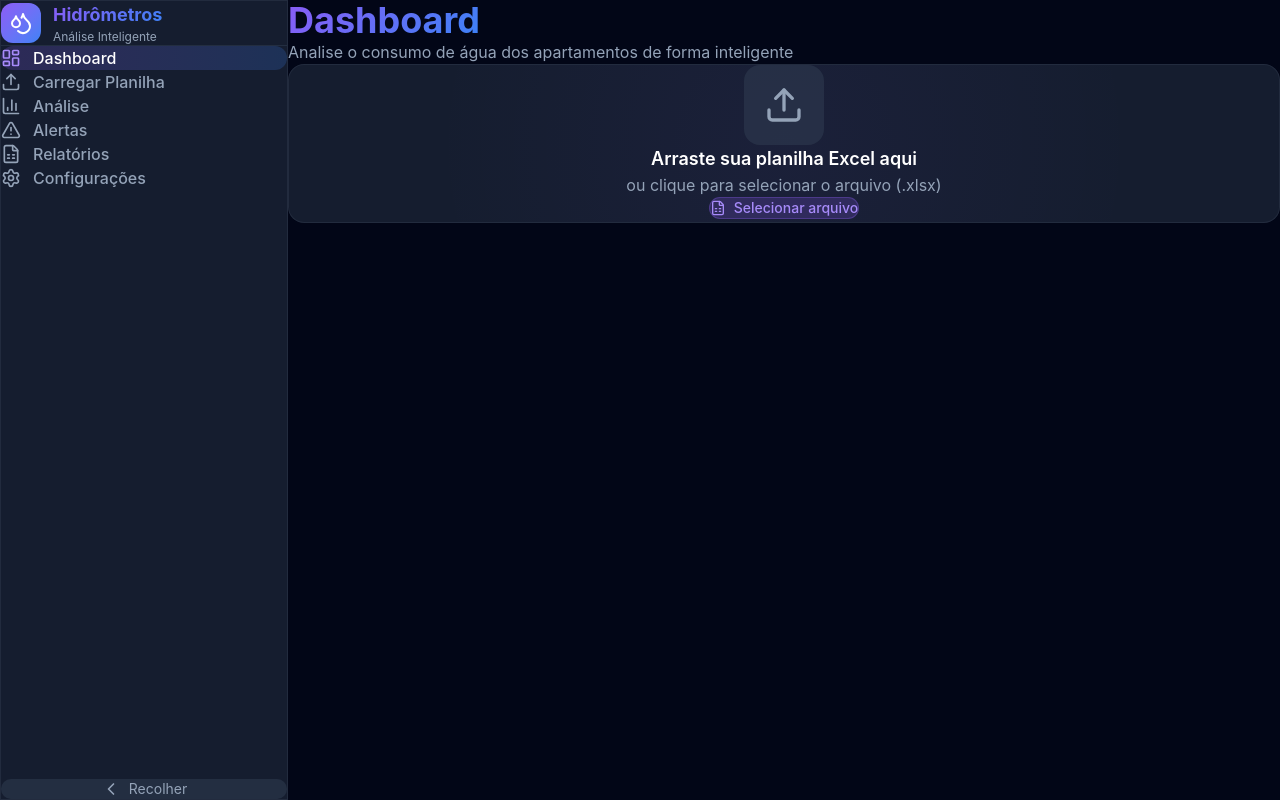
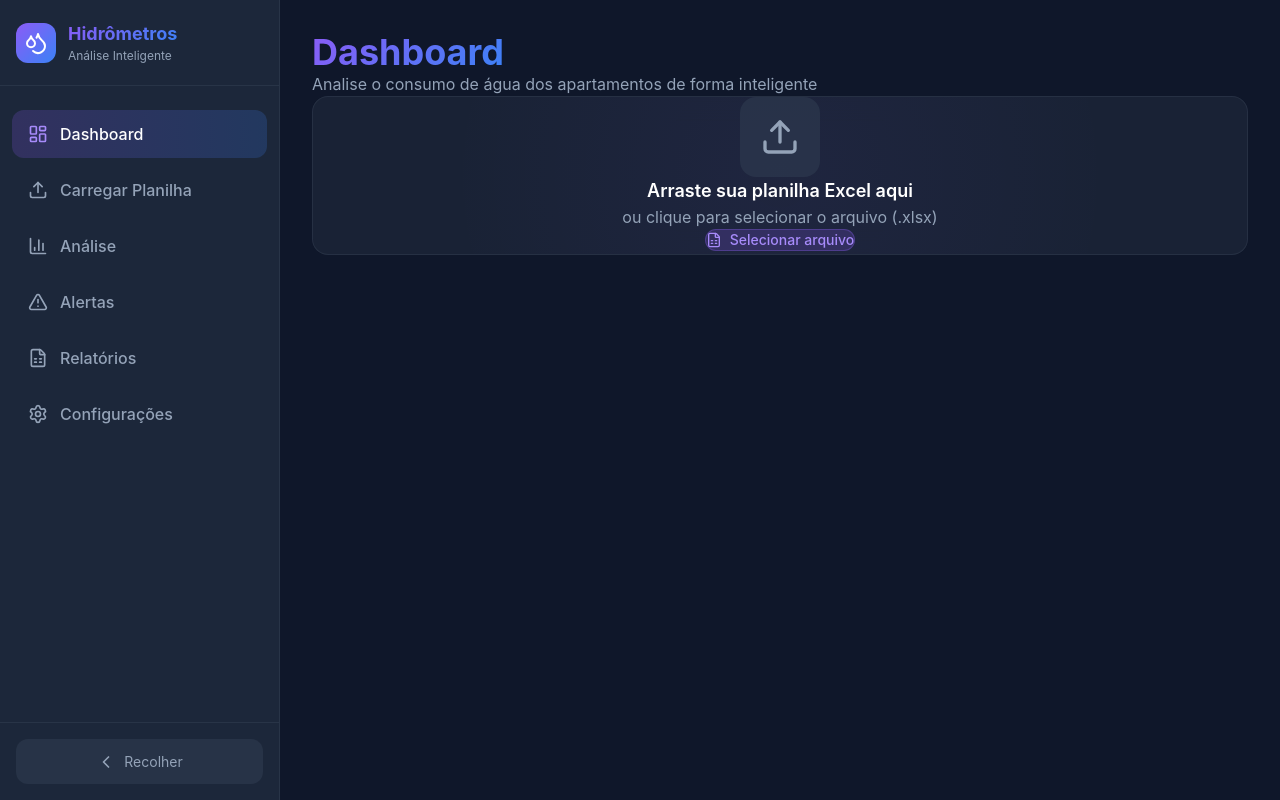
Before and after one commit to Henrique1601/analise-hidrometros, a React (Vite) app: page / in a window 1280 px wide. Built offline with nearby package versions, Linux system fonts and the light colour scheme.

Commit message:
fix: use inline styles for sidebar to ensure proper spacing

```diff
--- a/src/components/Layout.tsx
+++ b/src/components/Layout.tsx
@@ -9,15 +9,19 @@ export function Layout({ children }: LayoutProps) {
   const [isSidebarCollapsed, setIsSidebarCollapsed] = useState(false);
 
   return (
-    <div className="min-h-screen bg-dark-950">
+    <div style={{ minHeight: '100vh', background: '#0f172a' }}>
       <Sidebar
         isCollapsed={isSidebarCollapsed}
         onToggle={() => setIsSidebarCollapsed(!isSidebarCollapsed)}
       />
 
       <main
-        className="min-h-screen p-8 transition-all duration-300"
-        style={{ marginLeft: isSidebarCollapsed ? 80 : 288 }}
+        style={{
+          minHeight: '100vh',
+          padding: '32px',
+          marginLeft: isSidebarCollapsed ? '80px' : '280px',
+          transition: 'margin-left 0.3s ease',
+        }}
       >
         {children}
       </main>
--- a/src/components/Sidebar.tsx
+++ b/src/components/Sidebar.tsx
@@ -10,7 +10,6 @@ import {
   Droplets,
   FileSpreadsheet
 } from 'lucide-react';
-import clsx from 'clsx';
 
 interface SidebarProps {
   isCollapsed: boolean;
@@ -29,45 +28,148 @@ const menuItems = [
 export function Sidebar({ isCollapsed, onToggle }: SidebarProps) {
   const [activeItem, setActiveItem] = useState('dashboard');
 
+  const styles = {
+    sidebar: {
+      position: 'fixed' as const,
+      left: 0,
+      top: 0,
+      height: '100vh',
+      width: isCollapsed ? '80px' : '280px',
+      background: 'rgba(30, 41, 59, 0.95)',
+      backdropFilter: 'blur(12px)',
+      borderRight: '1px solid rgba(148, 163, 184, 0.1)',
+      zIndex: 50,
+      display: 'flex',
+      flexDirection: 'column' as const,
+      transition: 'width 0.3s ease',
+      overflow: 'hidden',
+    },
+    logo: {
+      display: 'flex',
+      alignItems: 'center',
+      gap: '12px',
+      padding: '20px 16px',
+      borderBottom: '1px solid rgba(148, 163, 184, 0.1)',
+    },
+    logoIcon: {
+      width: '40px',
+      height: '40px',
+      borderRadius: '12px',
+      background: 'linear-gradient(135deg, #8b5cf6, #3b82f6)',
+      display: 'flex',
+      alignItems: 'center',
+      justifyContent: 'center',
+      flexShrink: 0,
+    },
+    logoText: {
+      overflow: 'hidden',
+    },
+    logoTitle: {
+      fontWeight: 700,
+      fontSize: '18px',
+      background: 'linear-gradient(135deg, #8b5cf6, #3b82f6)',
+      WebkitBackgroundClip: 'text',
+      WebkitTextFillColor: 'transparent',
+      whiteSpace: 'nowrap' as const,
+    },
+    logoSubtitle: {
+      fontSize: '12px',
+      color: '#94a3b8',
+      whiteSpace: 'nowrap' as const,
+    },
+    nav: {
+      flex: 1,
+      padding: '24px 12px',
+      display: 'flex',
+      flexDirection: 'column' as const,
+      gap: '8px',
+    },
+    menuItem: (isActive: boolean) => ({
+      display: 'flex',
+      alignItems: 'center',
+      gap: '12px',
+      width: '100%',
+      padding: isCollapsed ? '12px' : '12px 16px',
+      borderRadius: '12px',
+      border: 'none',
+      cursor: 'pointer',
+      transition: 'all 0.2s',
+      justifyContent: isCollapsed ? 'center' : 'flex-start',
+      background: isActive
+        ? 'linear-gradient(90deg, rgba(139,92,246,0.2), rgba(59,130,246,0.2))'
+        : 'transparent',
+      color: isActive ? '#fff' : '#94a3b8',
+    }),
+    menuIcon: (isActive: boolean) => ({
+      width: '20px',
+      height: '20px',
+      flexShrink: 0,
+      color: isActive ? '#a78bfa' : 'inherit',
+    }),
+    menuLabel: {
+      fontWeight: 500,
+      whiteSpace: 'nowrap' as const,
+    },
+    footer: {
+      padding: '16px',
+      borderTop: '1px solid rgba(148, 163, 184, 0.1)',
+    },
+    toggleBtn: {
+      width: '100%',
+      display: 'flex',
+      alignItems: 'center',
+      justifyContent: 'center',
+      gap: '8px',
+      padding: '12px',
+      borderRadius: '12px',
+      border: 'none',
+      cursor: 'pointer',
+      background: 'rgba(51, 65, 85, 0.5)',
+      color: '#94a3b8',
+      transition: 'all 0.2s',
+    },
+  };
+
   return (
-    <aside
-      className={clsx(
-        "fixed left-0 top-0 h-screen glass border-r border-dark-700/50 z-50 flex flex-col transition-all duration-300",
-        isCollapsed ? "w-20" : "w-72"
-      )}
-    >
+    <aside style={styles.sidebar}>
       {/* Logo */}
-      <div className="flex items-center gap-3 px-4 py-5 border-b border-dark-700/50">
-        <div className="w-10 h-10 rounded-xl bg-gradient-to-br from-primary-500 to-secondary-500 flex items-center justify-center flex-shrink-0">
+      <div style={styles.logo}>
+        <div style={styles.logoIcon}>
           <Droplets className="w-6 h-6 text-white" />
         </div>
         {!isCollapsed && (
-          <div className="overflow-hidden">
-            <h1 className="font-bold text-lg gradient-text whitespace-nowrap">Hidrômetros</h1>
-            <p className="text-xs text-dark-400 whitespace-nowrap">Análise Inteligente</p>
+          <div style={styles.logoText}>
+            <div style={styles.logoTitle}>Hidrômetros</div>
+            <div style={styles.logoSubtitle}>Análise Inteligente</div>
           </div>
         )}
       </div>
 
       {/* Menu Items */}
-      <nav className="flex-1 py-6 px-3 space-y-2">
+      <nav style={styles.nav}>
         {menuItems.map((item) => {
           const isActive = activeItem === item.id;
           return (
             <button
               key={item.id}
               onClick={() => setActiveItem(item.id)}
-              className={clsx(
-                "flex items-center gap-3 w-full rounded-xl transition-all duration-200",
-                isCollapsed ? "justify-center px-3 py-3" : "px-4 py-3",
-                isActive
-                  ? "bg-gradient-to-r from-primary-500/20 to-secondary-500/20 text-white"
-                  : "text-dark-400 hover:text-white hover:bg-dark-700/50"
-              )}
+              style={styles.menuItem(isActive)}
+              onMouseEnter={(e) => {
+                if (!isActive) {
+                  e.currentTarget.style.background = 'rgba(51, 65, 85, 0.5)';
+                  e.currentTarget.style.color = '#fff';
+                }
+              }}
+              onMouseLeave={(e) => {
+                if (!isActive) {
+                  e.currentTarget.style.background = 'transparent';
+                  e.currentTarget.style.color = '#94a3b8';
+                }
+              }}
             >
-              <item.icon className={clsx("w-5 h-5 flex-shrink-0", isActive && "text-primary-400")} />
+              <item.icon style={styles.menuIcon(isActive)} />
               {!isCollapsed && (
-                <span className="font-medium whitespace-nowrap">{item.label}</span>
+                <span style={styles.menuLabel}>{item.label}</span>
               )}
             </button>
           );
@@ -75,15 +177,21 @@ export function Sidebar({ isCollapsed, onToggle }: SidebarProps) {
       </nav>
 
       {/* Toggle Button */}
-      <div className="px-3 pb-4">
+      <div style={styles.footer}>
         <button
           onClick={onToggle}
-          className="w-full flex items-center justify-center gap-2 px-3 py-3 rounded-xl bg-dark-700/50 text-dark-400 hover:text-white hover:bg-dark-600/50 transition-all"
+          style={styles.toggleBtn}
+          onMouseEnter={(e) => {
+            e.currentTarget.style.background = 'rgba(71, 85, 105, 0.5)';
+            e.currentTarget.style.color = '#fff';
+          }}
+          onMouseLeave={(e) => {
+            e.currentTarget.style.background = 'rgba(51, 65, 85, 0.5)';
+            e.currentTarget.style.color = '#94a3b8';
+          }}
         >
-          {isCollapsed ? <ChevronRight className="w-5 h-5" /> : <ChevronLeft className="w-5 h-5" />}
-          {!isCollapsed && (
-            <span className="text-sm whitespace-nowrap">Recolher</span>
-          )}
+          {isCollapsed ? <ChevronRight size={20} /> : <ChevronLeft size={20} />}
+          {!isCollapsed && <span style={{ fontSize: '14px' }}>Recolher</span>}
         </button>
       </div>
     </aside>
```
